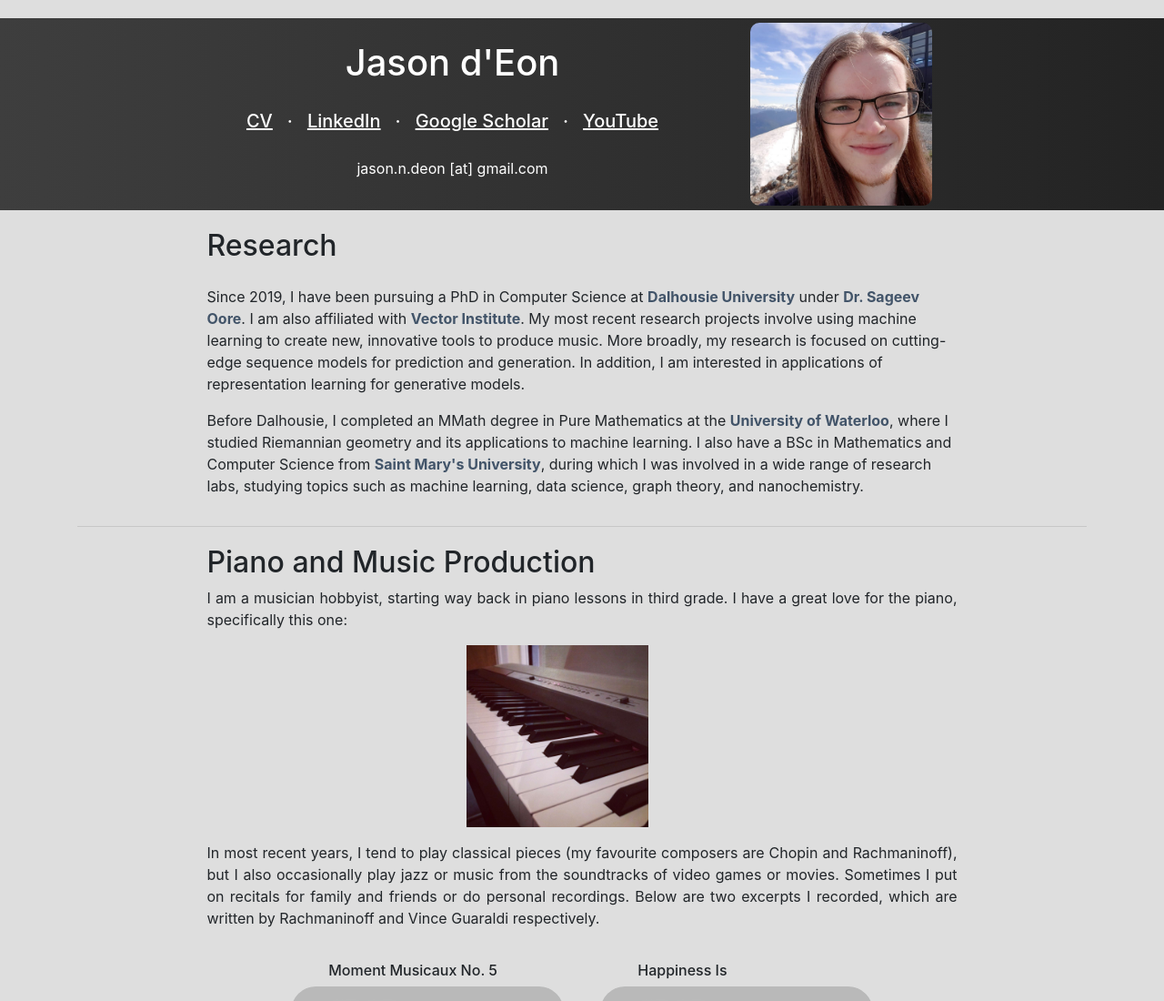
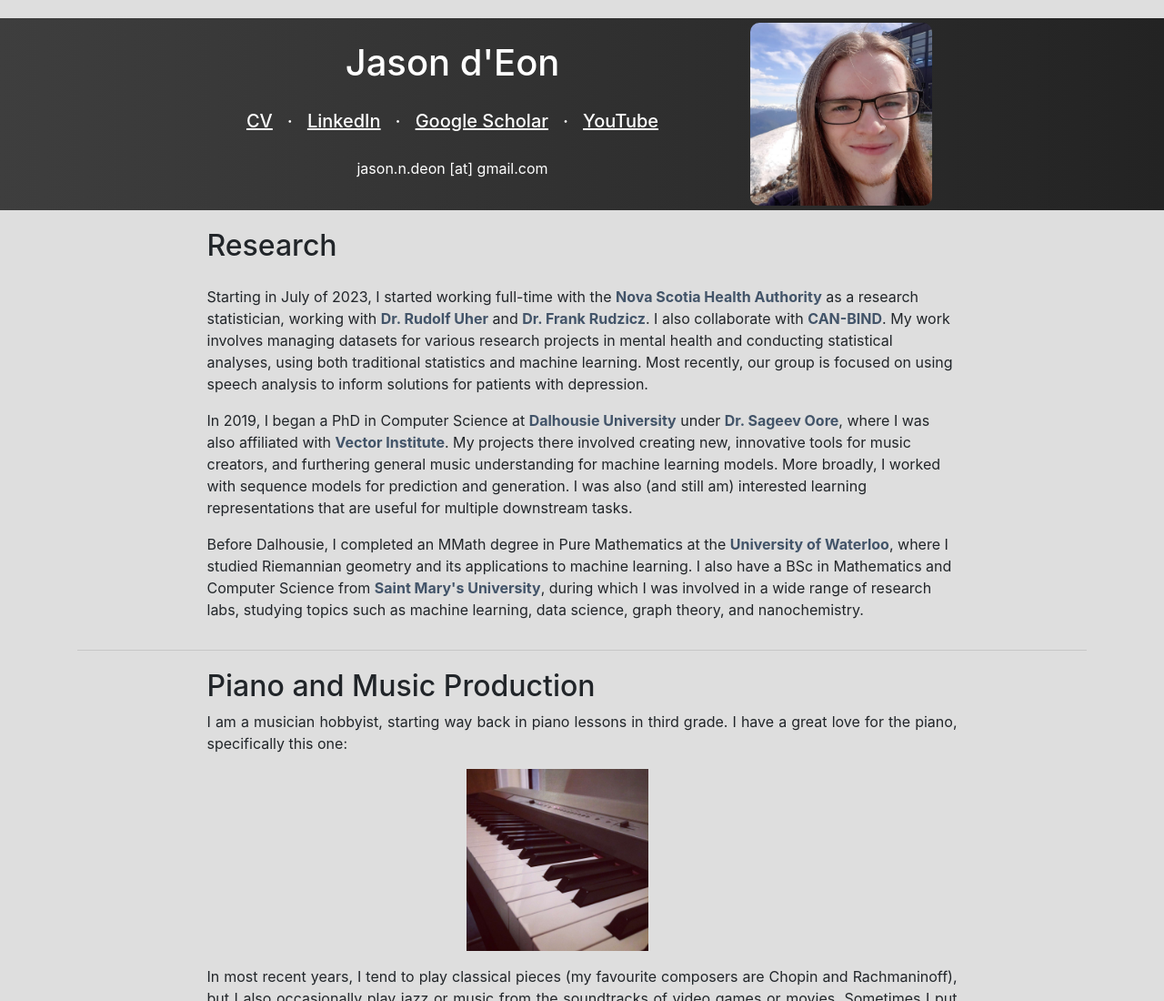
Before and after one commit to jasondeon/jasondeon.github.io, a plain HTML site: page index.html in a window 1280 px wide. Shown: the top 1100 px of the page at 91% size. Drawn offline with nearby package versions, Linux system fonts and the light colour scheme.

Commit message:
NS Health update

```diff
--- a/index.html
+++ b/index.html
@@ -51,19 +51,32 @@
         </div>
         <div class="row justify-content-md-center paragraph">
             <div class="col col-md-9">
-                <p>Since 2019, I have been pursuing a PhD in Computer Science at
-                <a href="https://www.dal.ca/" target="_blank">Dalhousie University</a> under
-                <a href="https://vectorinstitute.ai/team/sageev-oore/" target="_blank">Dr. Sageev Oore</a>.
-                I am also affiliated with <a href="https://vectorinstitute.ai/" target="_blank">Vector Institute</a>. My most recent research projects involve using machine learning
-                to create new, innovative tools to produce music. More broadly, my research is focused on cutting-edge
-                sequence models for prediction and generation. In addition, I am interested in applications of representation
-                learning for generative models.</p>
+                <p>
+                    Starting in July of 2023, I started working full-time with the <a href="https://www.nshealth.ca/" target="_blank">Nova Scotia Health Authority</a>
+                    as a research statistician,
+                    working with <a href="https://medicine.dal.ca/departments/department-sites/psychiatry/our-people/faculty/rudolf-uher.html">Dr. Rudolf Uher</a>
+                    and <a href="https://web.cs.dal.ca/~rudzicz/">Dr. Frank Rudzicz</a>.
+                    I also collaborate with <a href="https://www.canbind.ca/">CAN-BIND</a>.
+                    My work involves managing datasets for various research projects in mental health
+                    and conducting statistical analyses, using both traditional statistics and machine learning.
+                    Most recently, our group is focused on using speech analysis to inform solutions for patients with depression.
+                </p>
 
-                <p>Before Dalhousie, I completed an MMath degree in Pure Mathematics at the
-                <a href="https://uwaterloo.ca/" target="_blank">University of Waterloo</a>, where I studied Riemannian geometry and its applications to machine learning.
-                I also have a BSc in Mathematics and Computer Science from <a href="https://www.smu.ca/" target="_blank">Saint Mary's University</a>, during which I was
-                involved in a wide range of research labs, studying topics such as machine learning, data science, graph
-                theory, and nanochemistry.</p>
+                <p>
+                    In 2019, I began a PhD in Computer Science at <a href="https://www.dal.ca/" target="_blank">Dalhousie University</a>
+                    under <a href="https://vectorinstitute.ai/team/sageev-oore/" target="_blank">Dr. Sageev Oore</a>,
+                    where I was also affiliated with <a href="https://vectorinstitute.ai/" target="_blank">Vector Institute</a>.
+                    My projects there involved creating new, innovative tools for music creators, and furthering general music understanding for machine learning models.
+                    More broadly, I worked with sequence models for prediction and generation.
+                    I was also (and still am) interested learning representations that are useful for multiple downstream tasks.
+                </p>
+
+                <p>
+                    Before Dalhousie, I completed an MMath degree in Pure Mathematics at the <a href="https://uwaterloo.ca/" target="_blank">University of Waterloo</a>,
+                    where I studied Riemannian geometry and its applications to machine learning.
+                    I also have a BSc in Mathematics and Computer Science from <a href="https://www.smu.ca/" target="_blank">Saint Mary's University</a>,
+                    during which I was involved in a wide range of research labs, studying topics such as machine learning, data science, graph theory, and nanochemistry.
+                </p>
             </div>
         </div>
 
```
